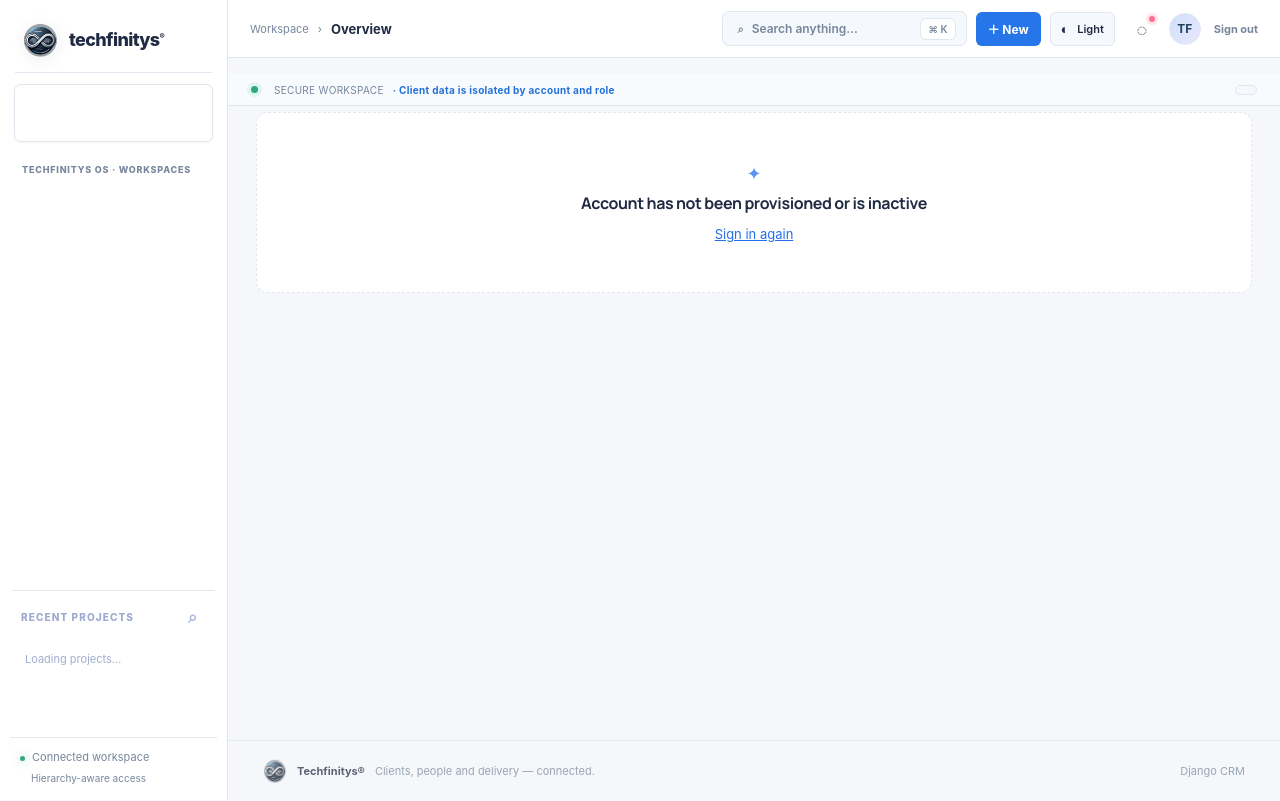
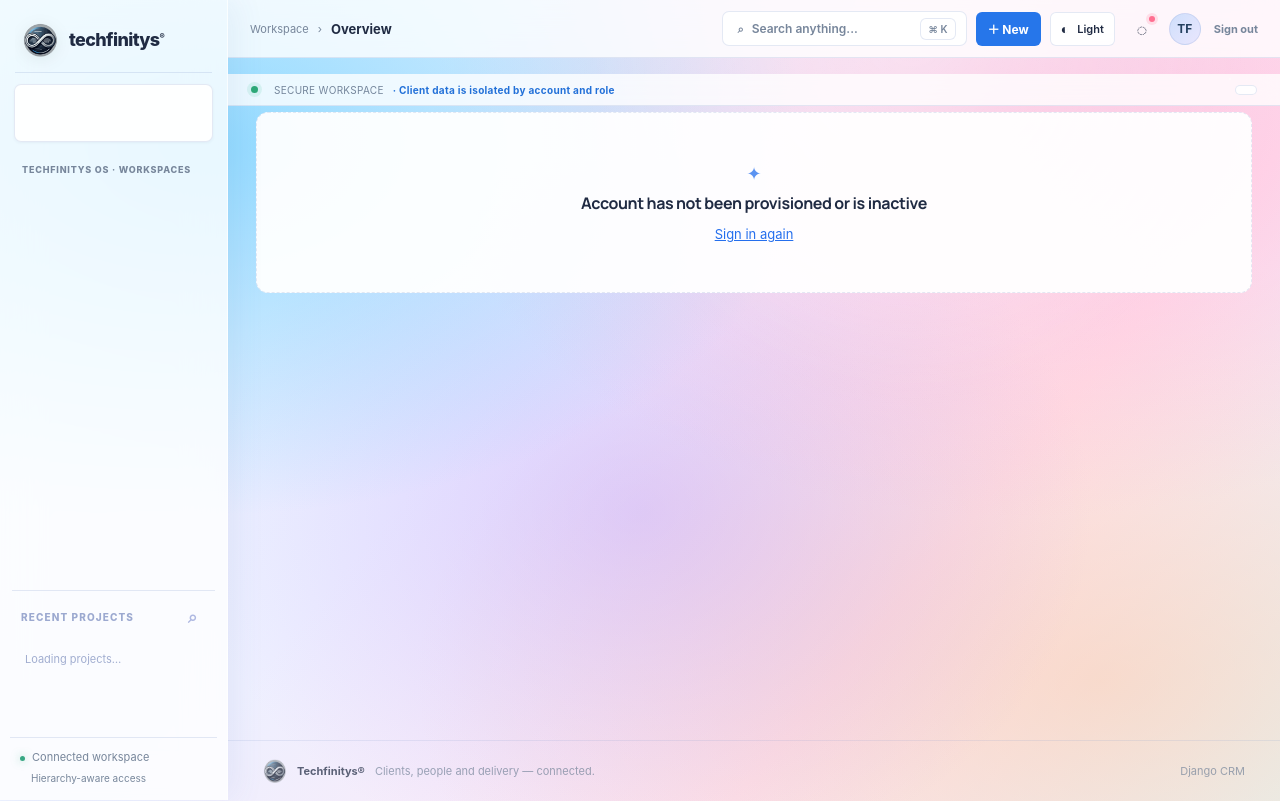
Before and after one commit to gitwork3054/Techfinitys, a Django app: page / in a window 1280 px wide. Run offline with Django 5.2, Linux system fonts and the light colour scheme; the visitor is signed in with stand-in values (Sample User, id 1); some libraries are stand-ins or nearby versions.

Commit message:
Apply shared colourful aurora background across CRM light theme

```diff
--- a/workspace/static/workspace/zoho_next.css
+++ b/workspace/static/workspace/zoho_next.css
@@ -354,3 +354,79 @@ html[data-theme='dark'] .tf-client-active{color:#5fd6b2}
   .tf-client-register-actions{width:100%;justify-content:space-between}
   main#mainContent{padding:16px 12px 35px!important}
 }
+
+
+/* Creative aurora theme — shared across Techfinitys CRM views.
+   Decorative gradients are CSS-only, with opaque content surfaces for readability. */
+html[data-theme='light']{
+  --canvas:#eaf1ff;
+  --panel:rgba(255,255,255,.94);
+  --raised:rgba(255,255,255,.90);
+  --sidebar:rgba(255,255,255,.84);
+  --sidebar-2:rgba(255,255,255,.84);
+  --topbar:rgba(255,255,255,.88);
+  --border:rgba(133,153,205,.22);
+  --shadow:0 10px 30px rgba(72,79,145,.10);
+}
+html[data-theme='light'] body{
+  background:#eaf1ff!important;
+}
+html[data-theme='light'] .shell{
+  isolation:isolate;
+  background:
+    radial-gradient(ellipse at 16% 18%,rgba(79,198,255,.56),transparent 40%),
+    radial-gradient(ellipse at 80% 16%,rgba(255,151,196,.48),transparent 41%),
+    radial-gradient(ellipse at 50% 64%,rgba(181,149,255,.37),transparent 50%),
+    radial-gradient(ellipse at 86% 85%,rgba(255,192,150,.45),transparent 44%),
+    linear-gradient(130deg,#e3f6ff 0%,#eef0ff 42%,#ffe7f4 72%,#e5f9ff 100%)!important;
+  background-attachment:fixed!important;
+}
+html[data-theme='light'] .main{
+  background:transparent!important;
+  position:relative;
+  isolation:isolate;
+}
+html[data-theme='light'] .main:before{
+  content:"";
+  position:fixed;
+  z-index:-1;
+  pointer-events:none;
+  inset:0 0 0 228px;
+  opacity:.65;
+  background:
+    radial-gradient(circle,rgba(255,255,255,.88) 1px,transparent 1.6px) 96% 9%/18px 18px no-repeat,
+    radial-gradient(ellipse at 65% 3%,rgba(255,255,255,.58),transparent 35%);
+}
+html[data-theme='light'] .sidebar{
+  background:rgba(255,255,255,.79)!important;
+  border-right:1px solid rgba(255,255,255,.70)!important;
+  box-shadow:8px 0 30px rgba(72,104,171,.07)!important;
+  backdrop-filter:blur(20px)!important;
+  -webkit-backdrop-filter:blur(20px)!important;
+}
+html[data-theme='light'] .topbar,
+html[data-theme='light'] .demo-bar{
+  background:rgba(255,255,255,.79)!important;
+  backdrop-filter:blur(16px);
+  -webkit-backdrop-filter:blur(16px);
+}
+html[data-theme='light'] main#mainContent{
+  background:transparent!important;
+}
+html[data-theme='light'] main#mainContent :is(.card,.panel,.widget,.stat-card,.metric-card,.tf-card,.tf-project-card,.tf-dashboard-card){
+  background:rgba(255,255,255,.94);
+  border-color:rgba(255,255,255,.83);
+  box-shadow:0 10px 26px rgba(73,84,147,.09);
+}
+html[data-theme='light'] main#mainContent :is(input,select,textarea){
+  background-color:rgba(255,255,255,.97);
+}
+html[data-theme='light'] main#mainContent :is(table, .table, .data-table){
+  background-color:rgba(255,255,255,.94);
+}
+@media(max-width:730px){
+  html[data-theme='light'] .main:before{inset:0 0 0 64px}
+}
+@media(prefers-reduced-motion:reduce){
+  html[data-theme='light'] .shell{background-attachment:scroll!important}
+}
```
